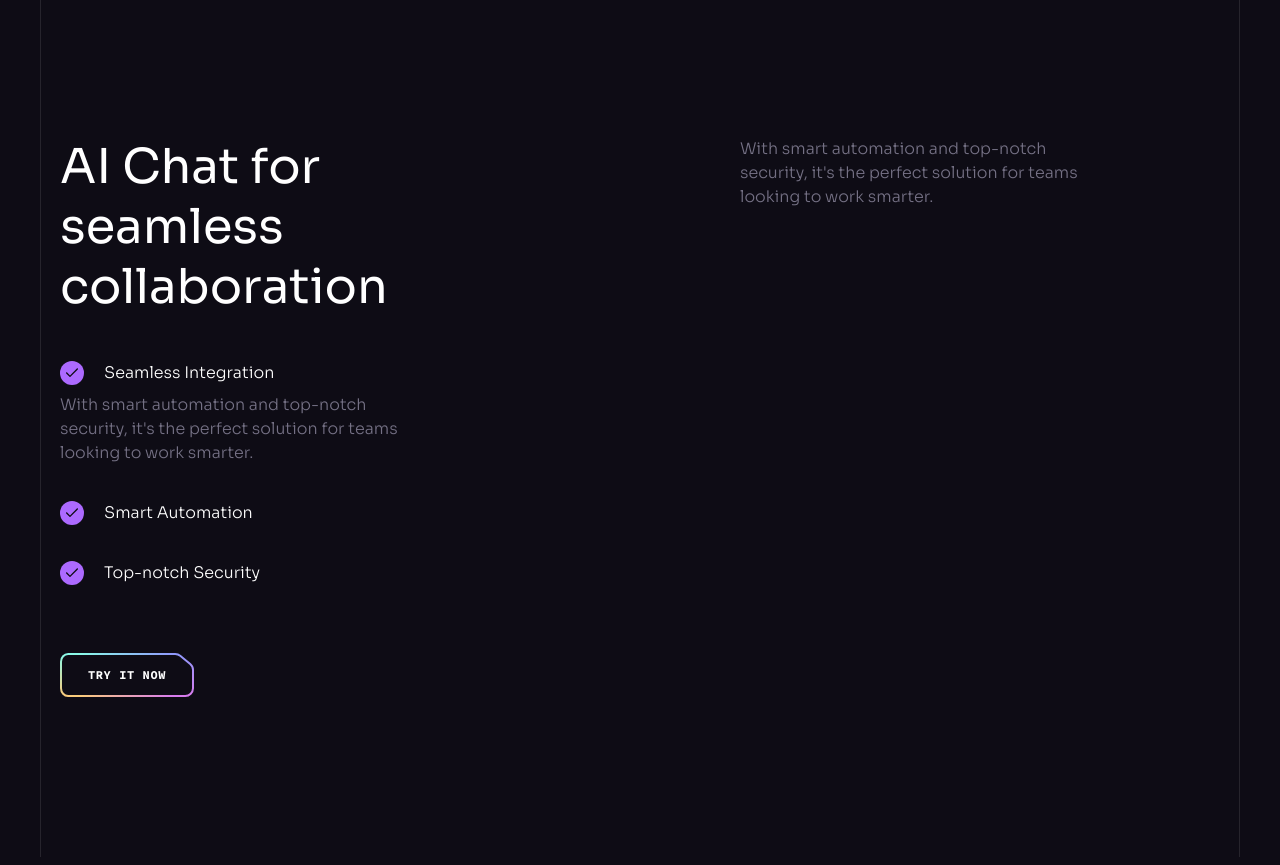
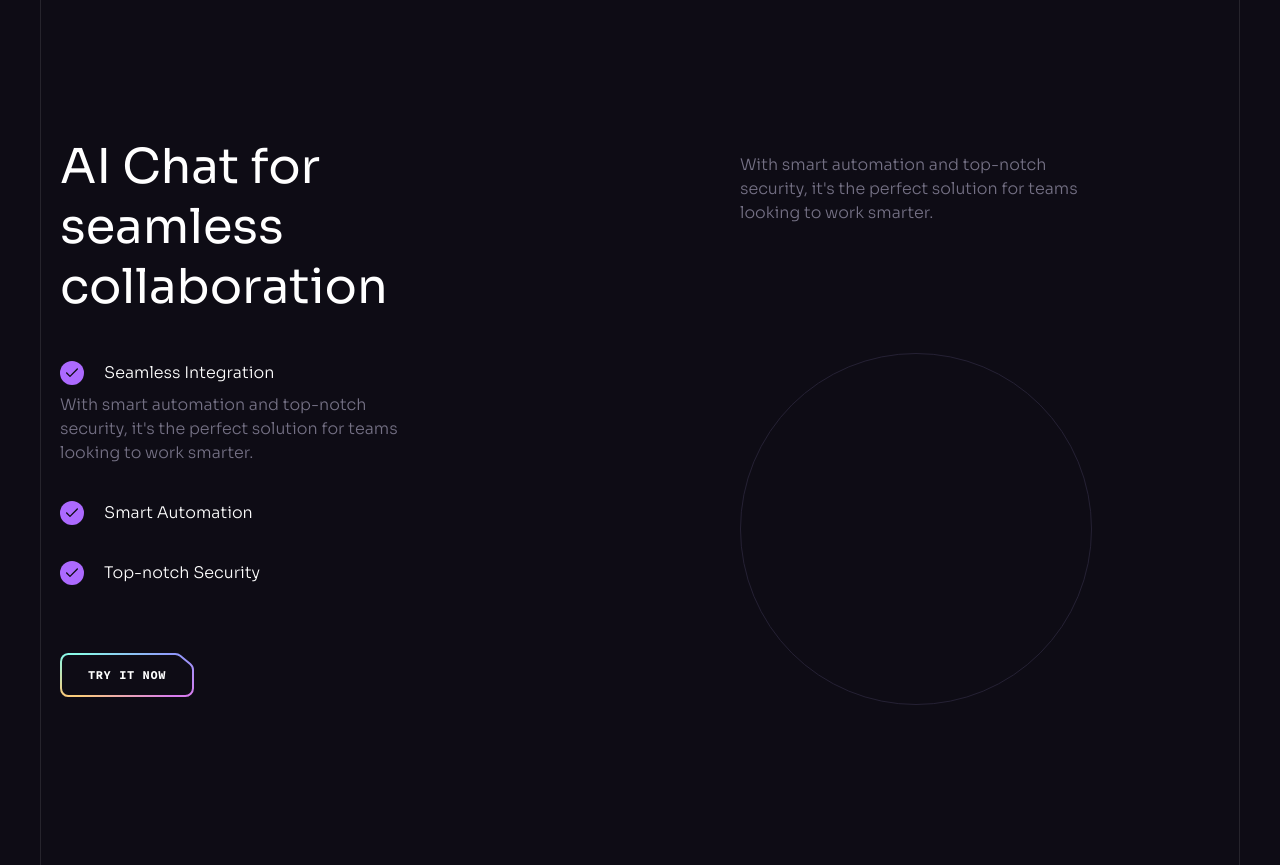
Before and after one commit to gpsimi/brainwave, a React (Vite) app: page / in a window 1280 px wide. Shown: the part 3080-3945 px from the top of the page. Built offline with nearby package versions, Linux system fonts and the light colour scheme.

Commit message:
Update Collaboration.jsx

```diff
--- a/src/components/Collaboration.jsx
+++ b/src/components/Collaboration.jsx
@@ -40,10 +40,13 @@
                     Try it now
                 </Button>
             </div>
-            <div className="lg:ml-auto xl:w-[38rem]">
+            <div className="lg:ml-auto xl:w-[38rem] mt-4">
                 <p className="body-2 mb-4 text-n-4 md:mb-16 lg:mb-32 lg:w-[22rem] lg:mx-auto">
                     {collabText}
                 </p>
+                <div className="relative left-1/2 flex w-[22rem] aspect-square border border-n-6 rounded-full -translate-x-1/2 scale:75 md:scale-100">
+
+                </div>
             </div>
         </div>
     </Section>
```
